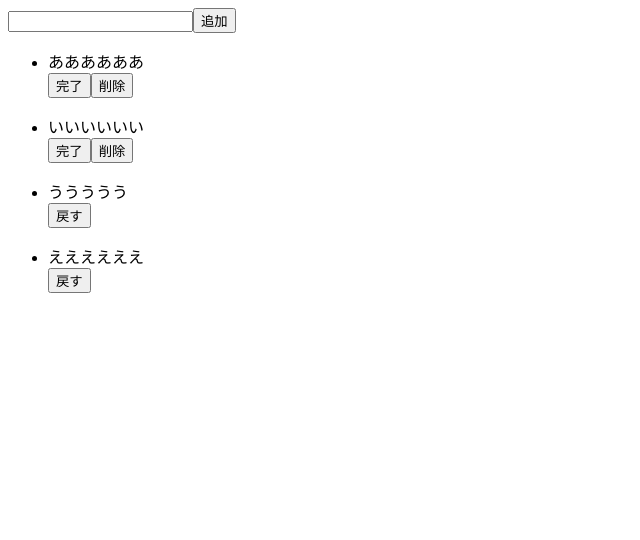
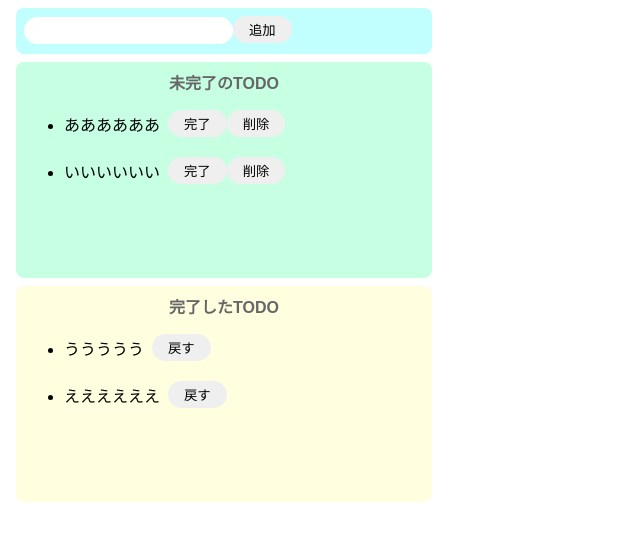
Before and after one commit to hayato-lang/React-todo, a React (Create React App) app: page / in a window 1280 px wide. Shown: the top 540 px of the page, without its empty margins (0-640 px from the left). Built offline with nearby package versions, Linux system fonts and the light colour scheme.

Commit message:
CSSでスタイリング

```diff
--- a/src/App.jsx
+++ b/src/App.jsx
@@ -3,21 +3,22 @@
 export const App = () => {
   return (
     <>
-      <div>
+      <div className="input-area">
         <input plceholder="TODOを入力" />
         <button>追加</button>
       </div>
 
-      <div>
+      <div className="incomplete-area">
+        <p className="title">未完了のTODO</p>
         <ul>
-          <div>
+          <div className="list-row">
             <li>ああああああ</li>
             <button>完了</button>
             <button>削除</button>
           </div>
         </ul>
         <ul>
-          <div>
+          <div className="list-row">
             <li>いいいいいい</li>
             <button>完了</button>
             <button>削除</button>
@@ -25,15 +26,16 @@
         </ul>
       </div>
 
-      <div>
+      <div className="complete-area">
+        <p className="title">完了したTODO</p>
         <ul>
-          <div>
+          <div className="list-row">
             <li>ううううう</li>
             <button>戻す</button>
           </div>
         </ul>
         <ul>
-          <div>
+          <div className="list-row">
             <li>ええええええ</li>
             <button>戻す</button>
           </div>
--- a/src/styles.css
+++ b/src/styles.css
@@ -0,0 +1,66 @@
+body {
+  font-family: sans-serif;
+}
+
+input {
+  border-radius: 16px;
+  border: none;
+  padding: 6px 16px;
+  outline: none;
+}
+
+button {
+  border-radius: 16px;
+  border: none;
+  padding: 4px 16px;
+}
+
+button:hover {
+  background-color: #ff7fff;
+  color: #fff;
+  cursor: pointer;
+}
+
+li {
+  margin-right: 8px;
+}
+
+.input-area {
+  background-color: #c1ffff;
+  width: 400px;
+  height: 30px;
+  border-radius: 8px;
+  padding: 8px;
+  margin: 8px;
+}
+
+.incomplete-area {
+  background-color: #c6ffe2;
+  width: 400px;
+  min-height: 200px;
+  border-radius: 8px;
+  padding: 8px;
+  margin: 8px;
+}
+
+.complete-area {
+  background-color: #ffffe0;
+  width: 400px;
+  min-height: 200px;
+  border-radius: 8px;
+  padding: 8px;
+  margin: 8px;
+}
+
+.title {
+  text-align: center;
+  margin-top: 0px;
+  font-weight: bold;
+  color: #666;
+}
+
+.list-row {
+  display: flex;
+  align-items: center;
+  padding-bottom: 4px;
+}
```
